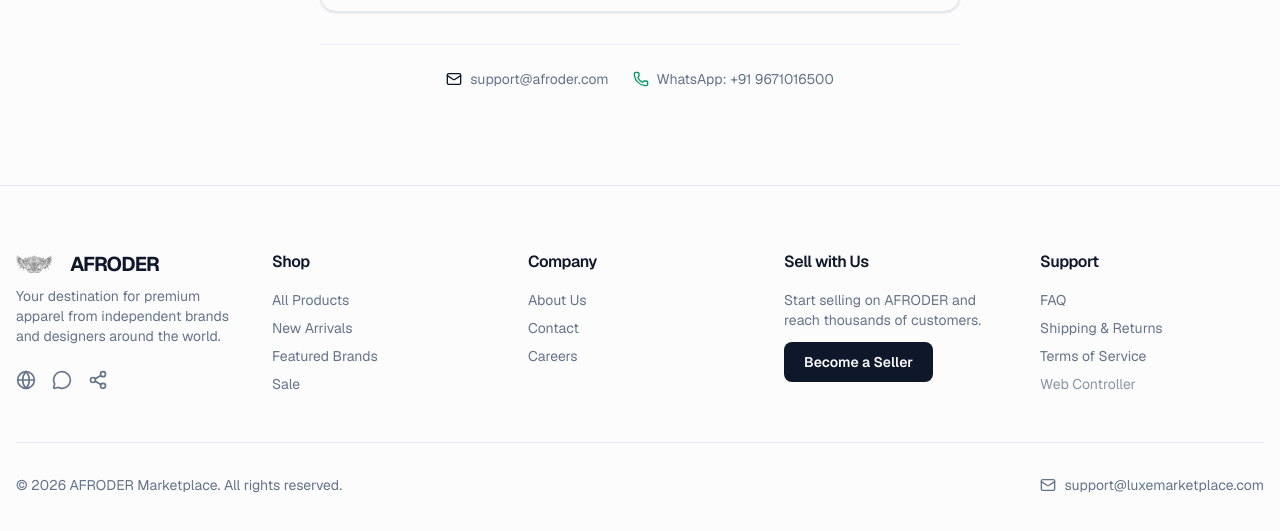
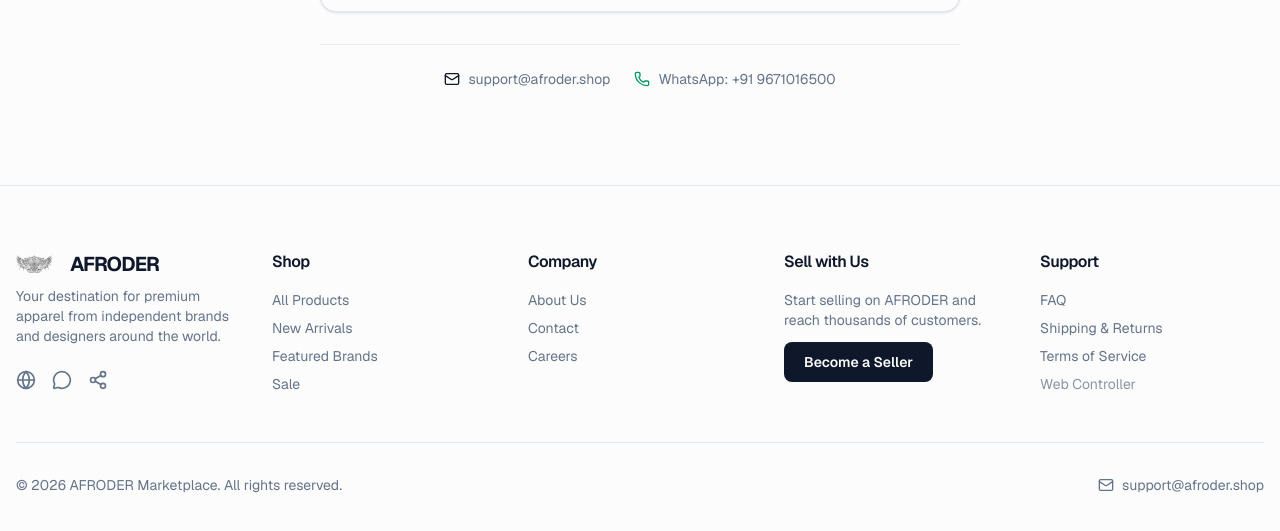
Before and after one commit to afroderpro-coder/latta, a Next.js app: page /contact in a window 1280 px wide. Shown: the part 747-1278 px from the top of the page. Built offline with nearby package versions, Linux system fonts and the light colour scheme; no server answers.

Commit message:
fix: update support email to support@afroder.shop in footer and contact page

```diff
--- a/src/app/contact/page.tsx
+++ b/src/app/contact/page.tsx
@@ -169,10 +169,10 @@ export default function ContactPage() {
 
         <div className="text-center space-y-3 pt-6 text-sm text-muted-foreground border-t border-border/60">
           <div className="flex flex-wrap items-center justify-center gap-6">
-            <span className="flex items-center space-x-2">
+            <a href="mailto:support@afroder.shop" className="flex items-center space-x-2 hover:text-primary transition-colors">
               <Mail className="w-4 h-4 text-primary" />
-              <span>support@afroder.com</span>
-            </span>
+              <span>support@afroder.shop</span>
+            </a>
             <a
               href={`https://wa.me/${WHATSAPP_CONTACT_NUMBER}`}
               target="_blank"
--- a/src/components/layout/Footer.tsx
+++ b/src/components/layout/Footer.tsx
@@ -74,7 +74,9 @@ export function Footer() {
             &copy; {new Date().getFullYear()} AFRODER Marketplace. All rights reserved.
           </p>
           <div className="flex space-x-4 mt-4 md:mt-0 text-sm text-muted-foreground">
-            <span className="flex items-center"><Mail className="mr-2 h-4 w-4"/> support@luxemarketplace.com</span>
+            <a href="mailto:support@afroder.shop" className="flex items-center hover:text-foreground transition-colors">
+              <Mail className="mr-2 h-4 w-4"/> support@afroder.shop
+            </a>
           </div>
         </div>
       </div>
```
